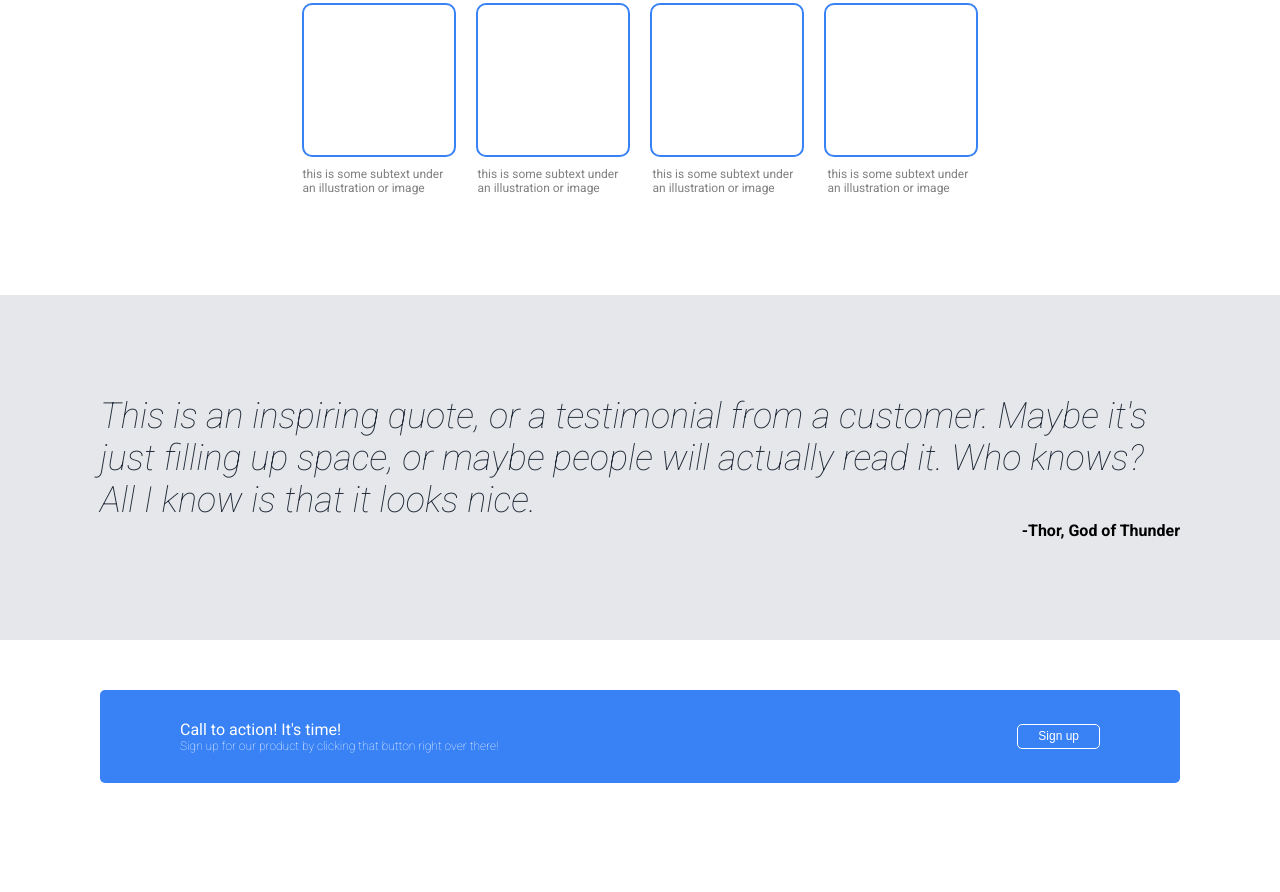
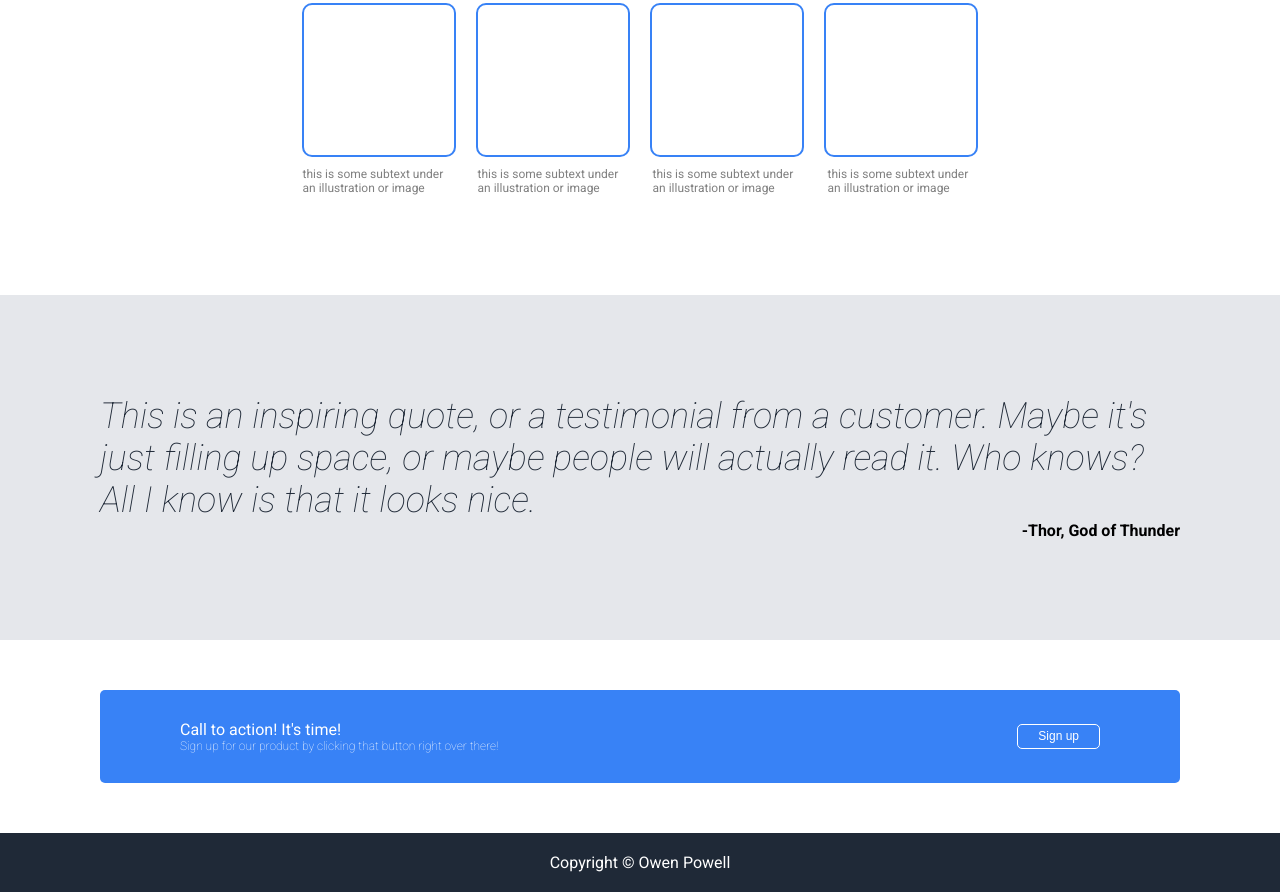
Before and after one commit to opowell28/odin-landing-page, a plain HTML site: page index.html in a window 1280 px wide. Shown: the part 577-1469 px from the top of the page. Before the commit the page ends 1410 px from the top, so only its background shows below. Drawn offline with Linux system fonts and the light colour scheme.

Commit message:
Finish adding and styling footer

```diff
--- a/index.html
+++ b/index.html
@@ -66,5 +66,9 @@
         <div class="button-container"><button class="action-button">Sign up</button></div>
     </div>
 
+    <div class="footer">
+        <div class="copyright-text">Copyright © Owen Powell</div>
+    </div>
+
 </body>
 </html>
--- a/styles.css
+++ b/styles.css
@@ -154,3 +154,16 @@ body {
     color: white;
     font-size: 12px;
 }
+
+.footer {
+    display: flex;
+    background-color: #1f2937;
+    margin: 0;
+    justify-content: center;
+    align-items: center;
+}
+
+.copyright-text {
+    color: white;
+    padding: 20px;
+}
```
